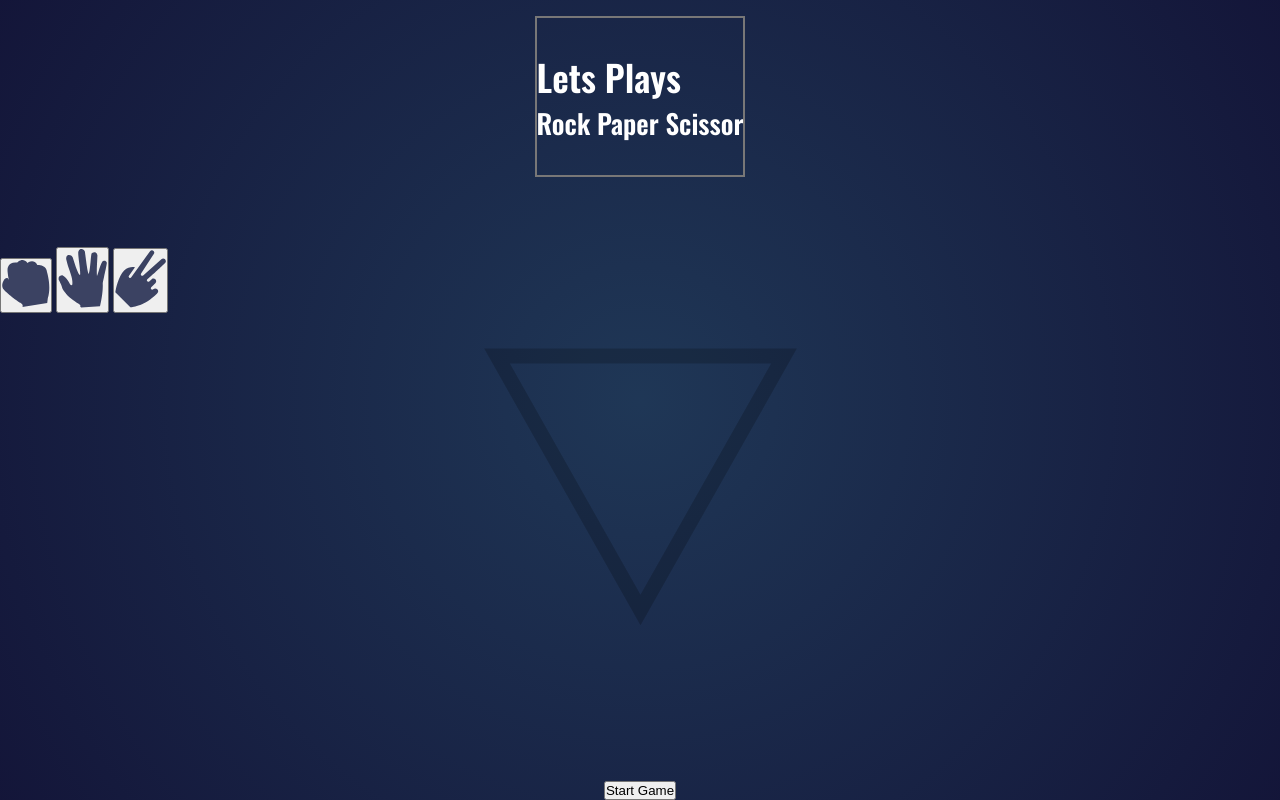
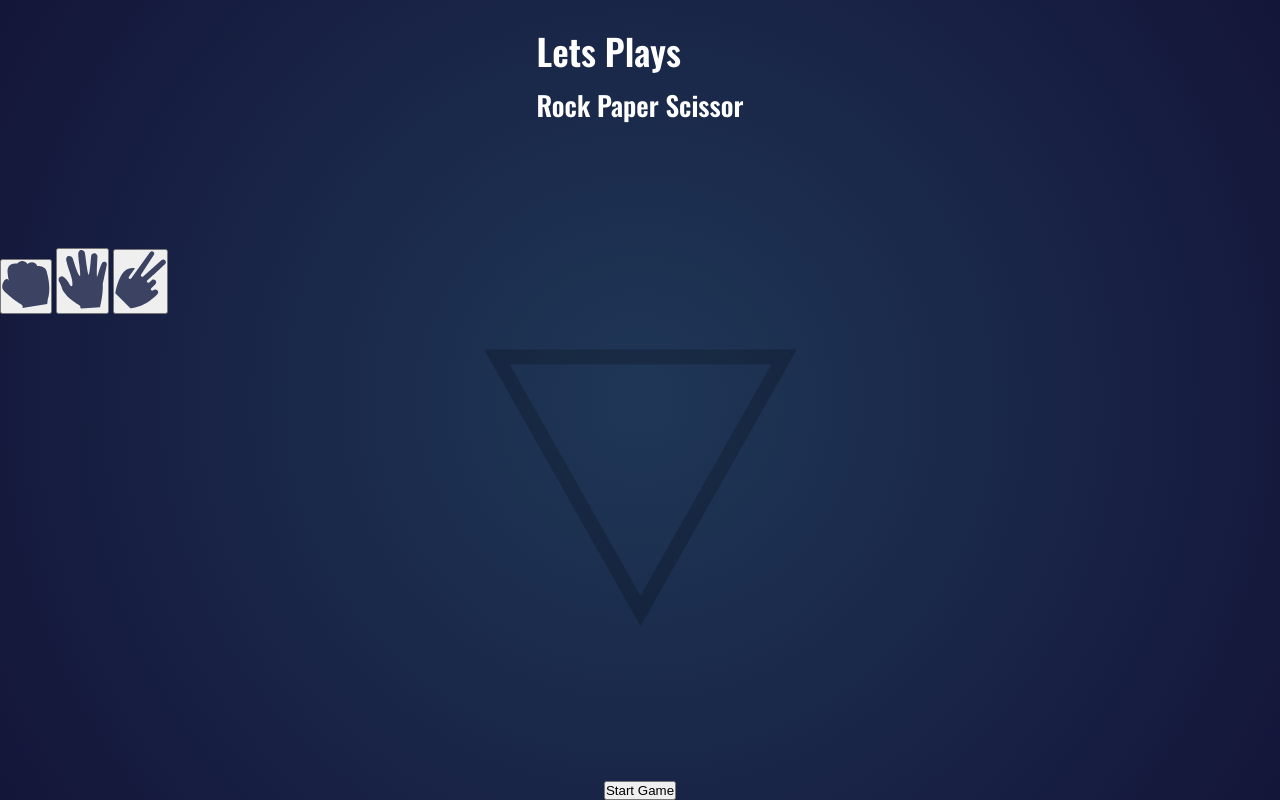
Before and after one commit to ayobanjo/Rock-Paper-Scissor, a plain HTML site: page index.html in a window 1280 px wide. Drawn offline with nearby package versions, Linux system fonts and the light colour scheme.

Commit message:
header edit

```diff
--- a/index.html
+++ b/index.html
@@ -18,6 +18,9 @@
       <h1>Lets Plays</h1>
       <h2>Rock Paper Scissor</h2>
     </header>
+    <section class="score">
+      <div class="display_score"></div>
+    </section>
     <main class="main">
       <section class="btns">
         <button class="btn" id="rock">
--- a/style.css
+++ b/style.css
@@ -20,9 +20,7 @@ body {
 }
 
 header {
-  padding: 2rem 0;
   margin: 1rem auto;
-  border: 2px solid rgb(120, 119, 119);
   color: #fff;
 }
 main {
@@ -33,3 +31,7 @@ main {
   min-height: 60vh;
   width: 100%;
 }
+
+h1 {
+  margin: 0.5rem 0;
+}
```
